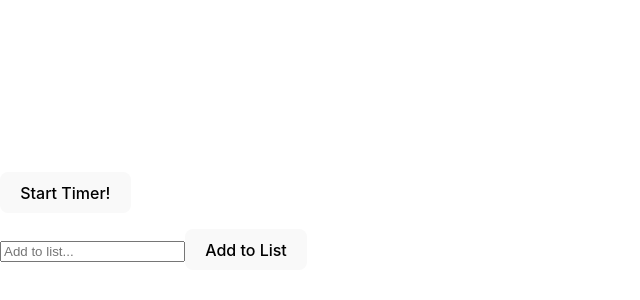
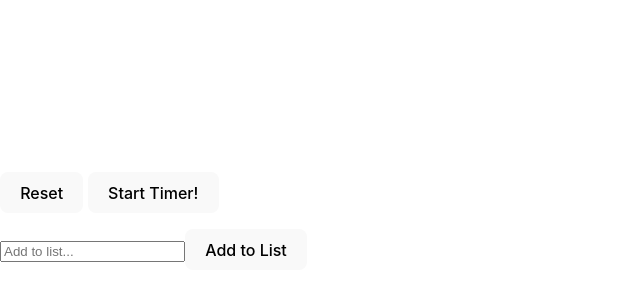
Before and after one commit to IMIHonigmann/React-ForceFocus, a React (Vite) app: page / in a window 1280 px wide. Shown: the part 38-338 px from the top of the page, without its empty margins (0-640 px from the left). Built offline with nearby package versions, Linux system fonts and the light colour scheme.

Commit message:
added reset button and made the timer button adaptive to the state

```diff
--- a/src/App.tsx
+++ b/src/App.tsx
@@ -121,8 +121,18 @@ const TimerComponent = () => {
     </p>
     <p>
       <button
+      onClick={ () => {
+        setSecs(0);
+        setMins(0);
+        setHrs(0);
+        setRunTimer(false);
+      }}>
+        Reset
+      </button>
+      {' '}
+      <button
         onClick={() => setRunTimer(prev => !prev)}
-      > Start Timer!</button>
+      > {secs == 0 && mins == 0 && hrs == 0 ? 'Start Timer!' : runTimer ? 'Stop Timer' : 'Resume Timer'} </button>
     </p>
     </>
   )
```
